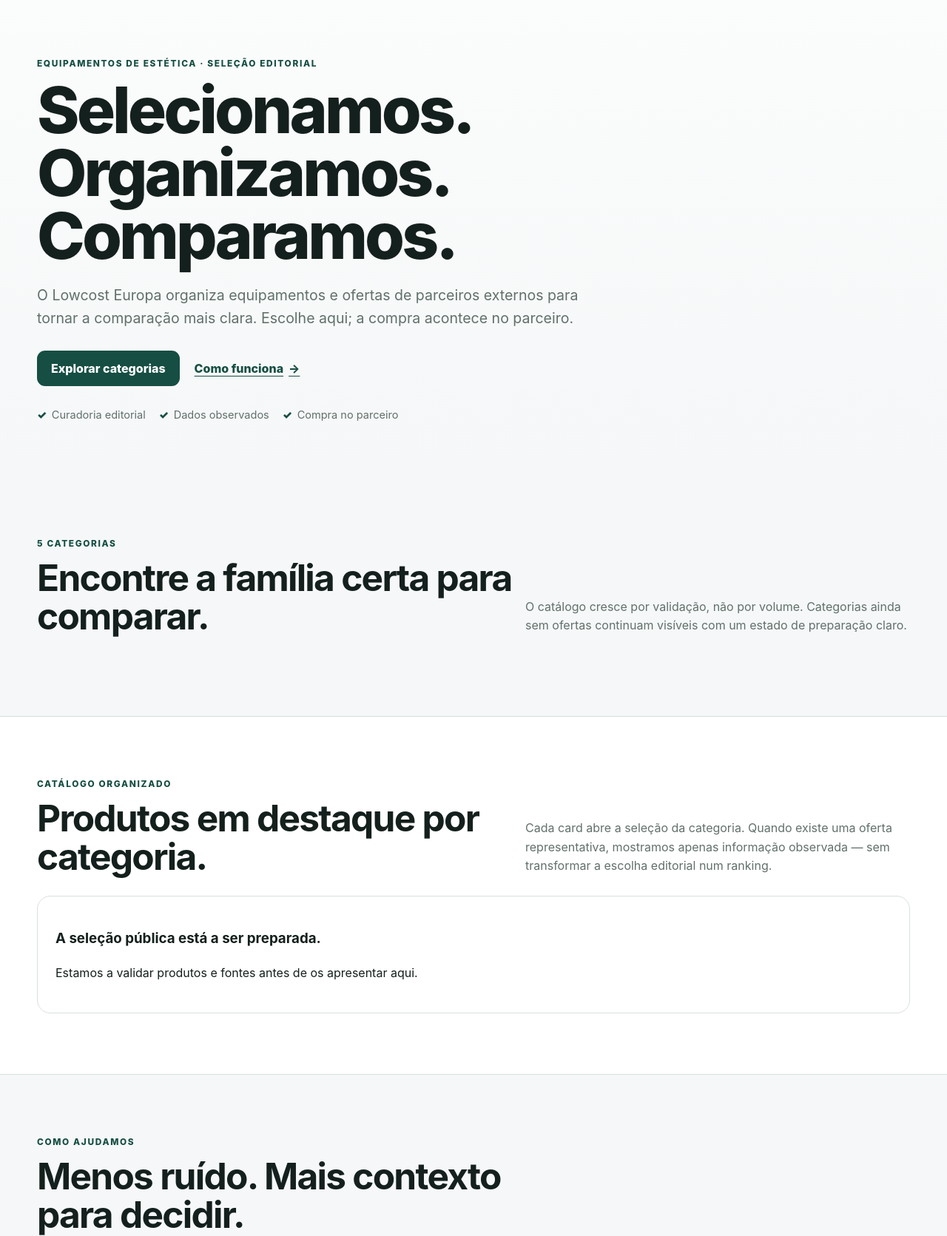
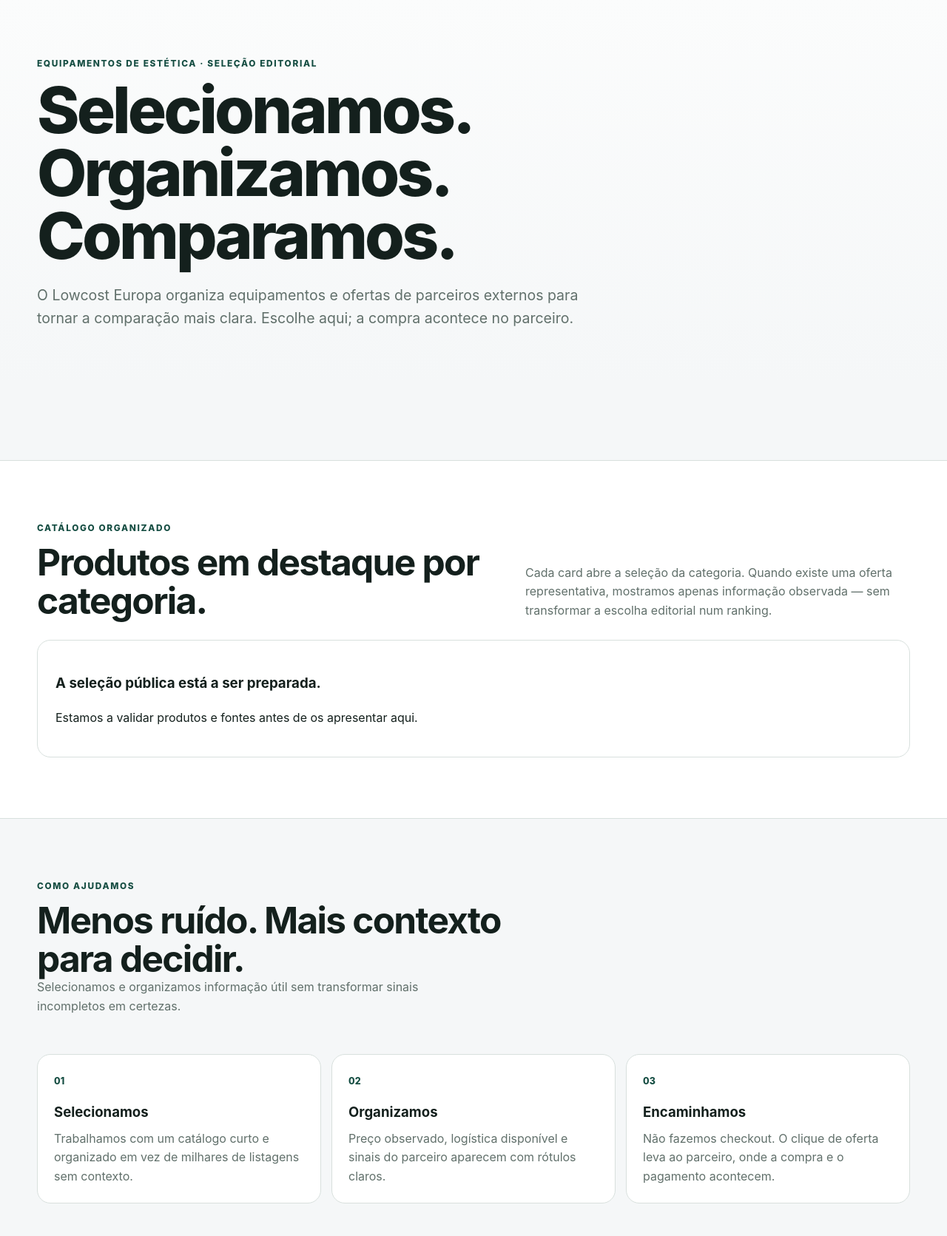
Before and after one commit to martaxi-boss/lowcost-europa, a Django app: page / in a window 1280 px wide. Shown: the part 120-1791 px from the top of the page at 74% size. Run offline with Django 5.2, Linux system fonts and the light colour scheme; the visitor is signed in with stand-in values (Sample User, id 1); data that the repository does not hold is empty; parts of the project's set-up code (start-up, migrations or seed data) failed here and were passed over.

Commit message:
Storefront: simplify homepage hero and categories

```diff
--- a/apps/storefront/static/storefront/storefront.css
+++ b/apps/storefront/static/storefront/storefront.css
@@ -54,12 +54,9 @@ a:focus-visible, button:focus-visible, summary:focus-visible { outline: 3px soli
 .eyebrow--light { color: #a8d2c8; }
 .hero h1, .detail-hero h1, .prose h1 { margin: 0; font-size: clamp(2.45rem, 10vw, 5.45rem); line-height: .98; letter-spacing: -.045em; font-weight: 800; }
 .lead { margin: 22px 0 0; max-width: 770px; color: var(--muted); font-size: clamp(1.04rem, 2.4vw, 1.22rem); }
-.hero-actions { display: flex; align-items: center; flex-wrap: wrap; gap: 15px 20px; margin-top: 28px; }
-.trust-list { display: flex; flex-wrap: wrap; gap: 8px 18px; margin: 28px 0 0; padding: 0; list-style: none; color: var(--muted); font-size: .91rem; }
-.trust-list li::before { content: "✓"; margin-right: 7px; color: var(--accent); font-weight: 900; }
 
 .section { padding: 64px 0; }
-.section--compact { padding: 42px 0 54px; }
+.section--compact { padding: 18px 0 54px; }
 .section--surface { background: var(--surface); border-block: 1px solid var(--border); }
 .section--dark { background: var(--dark); color: #f5f8f7; }
 .section-heading { margin-bottom: 27px; }
@@ -241,6 +238,7 @@ a:focus-visible, button:focus-visible, summary:focus-visible { outline: 3px soli
 
 @media (min-width: 760px) {
   .hero--commercial { padding-top: 78px; }
+  .section--compact { padding-top: 24px; }
   .offer-group--featured { padding: 34px; margin-inline: -18px; }
 }
 
@@ -248,9 +246,6 @@ a:focus-visible, button:focus-visible, summary:focus-visible { outline: 3px soli
   .hero h1, .detail-hero h1, .prose h1 { font-size: clamp(2.15rem, 12vw, 3.25rem); }
   .detail-hero h1 { overflow-wrap: anywhere; }
   .detail-title-row > * { min-width: 0; }
-  .hero-actions { align-items: stretch; }
-  .hero-actions .button { width: 100%; }
-  .hero-actions .text-link { min-height: 44px; }
   .section { padding: 54px 0; }
   .product-card__body, .offer-card__body { padding: 18px; }
   .offer-group--featured { padding: 16px 10px; margin-inline: -4px; }
--- a/apps/storefront/templates/storefront/home.html
+++ b/apps/storefront/templates/storefront/home.html
@@ -6,25 +6,12 @@
       <p class="eyebrow">Equipamentos de estética · seleção editorial</p>
       <h1>Selecionamos. Organizamos. Comparamos.</h1>
       <p class="lead">O Lowcost Europa organiza equipamentos e ofertas de parceiros externos para tornar a comparação mais clara. Escolhe aqui; a compra acontece no parceiro.</p>
-      <div class="hero-actions">
-        <a class="button button--large" href="#familias">Explorar categorias</a>
-        <a class="text-link" href="{% url 'storefront:como-funciona' %}">Como funciona <span aria-hidden="true">→</span></a>
-      </div>
-      <ul class="trust-list" aria-label="Princípios Lowcost Europa">
-        <li>Curadoria editorial</li>
-        <li>Dados observados</li>
-        <li>Compra no parceiro</li>
-      </ul>
     </div>
   </div>
 </section>
 
 <section class="section section--compact" id="familias">
   <div class="container">
-    <div class="section-heading section-heading--split">
-      <div><p class="eyebrow">5 categorias</p><h2>Encontre a família certa para comparar.</h2></div>
-      <p class="section-intro">O catálogo cresce por validação, não por volume. Categorias ainda sem ofertas continuam visíveis com um estado de preparação claro.</p>
-    </div>
     {% if families %}
       <nav class="family-index family-index--compact" aria-label="Famílias de produtos">
         {% for family in families %}
```
Also changed, not shown: apps/catalog/tests/test_eight_family_taxonomy.py (+3 -2 lines), apps/catalog/tests/test_taxonomy_reduction_001.py (+1 -1 lines), apps/storefront/tests/test_views.py (+10 -1 lines).
